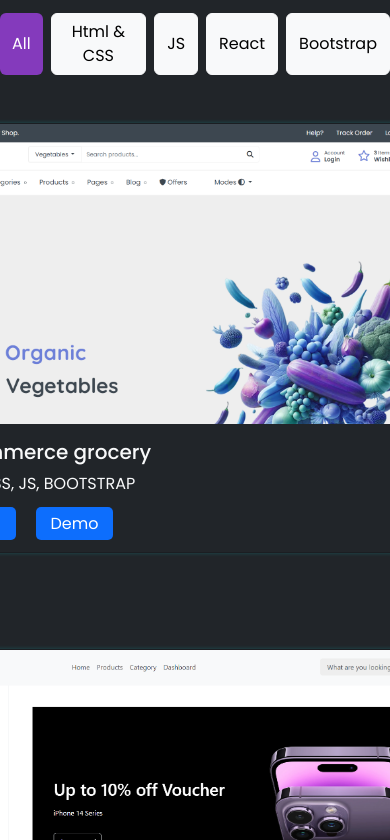
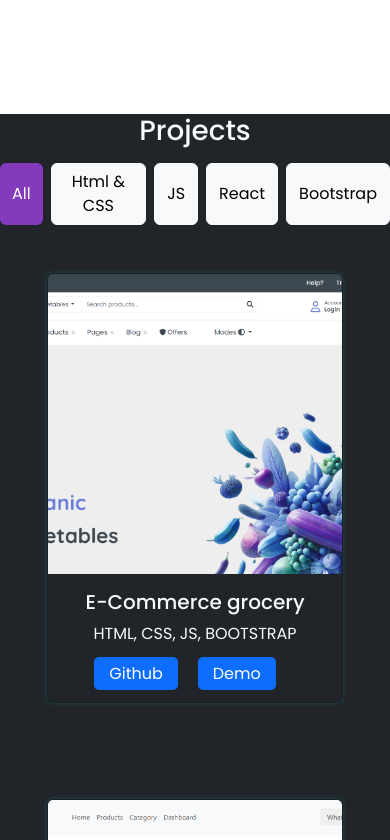
Before and after one commit to Ruaa-Maher-Faroun/portfolio2025, a React (Vite) app: page / in a window 390 px wide. Shown: the part 2664-3504 px from the top of the page. Built offline with nearby package versions, Linux system fonts and the light colour scheme.

Commit message:
Update project.css

```diff
--- a/src/components/projects/project.css
+++ b/src/components/projects/project.css
@@ -19,39 +19,6 @@ margin-right: 20px;
 .projectimg{
     object-fit: cover;
 }
-/*
-.swiper {
-    width: 70%;
-    height: 80%;
-    color: #000;
-  }
-
-  .swiper-slide {
-    text-align: center;
-    font-size: 18px;
-    background: #fff;
-
-
-    display: flex;
-    justify-content: center;
-    align-items: center;
-  }
-
-  .swiper-slide img {
-    display: block;
-    width: 100%;
-    height: 100%;
-    object-fit: cover;
-  }
-
-  .swiper {
-    margin-left: auto;
-    margin-right: auto;
-  }
-
-
-   */
-
 
 
 .active {
@@ -60,3 +27,25 @@ margin-right: 20px;
     color:#fff
     !important;
 }
+
+@media (max-width:615px) {
+  .projects {
+    margin-top: 150px;
+  }
+  .projectcard {
+    max-width: 70%;
+
+  }
+  .projectcard img {
+    object-fit: cover;
+
+  }
+}
+@media (max-width:460px) {
+  .projectcard {
+    max-width: 50%;
+  }
+  .card-body{
+    text-align: center;
+  }
+}
```
